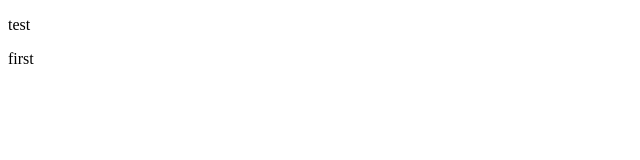
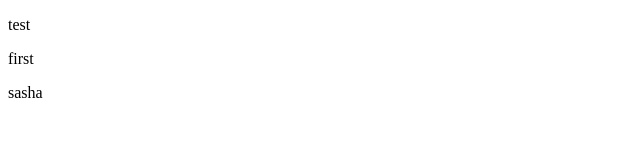
Before and after one commit to SashaCN/hata_plus_test, a plain HTML site: page index.html in a window 1280 px wide. Shown: the full height of the page, 0-640 px from the left. Drawn offline with Linux system fonts and the light colour scheme.

Commit message:
sashas chancheg

```diff
--- a/index.html
+++ b/index.html
@@ -9,5 +9,6 @@
 <body>
   <p>test</p>
   <p>first</p>
+  <p>sasha</p>
 </body>
 </html>
```
